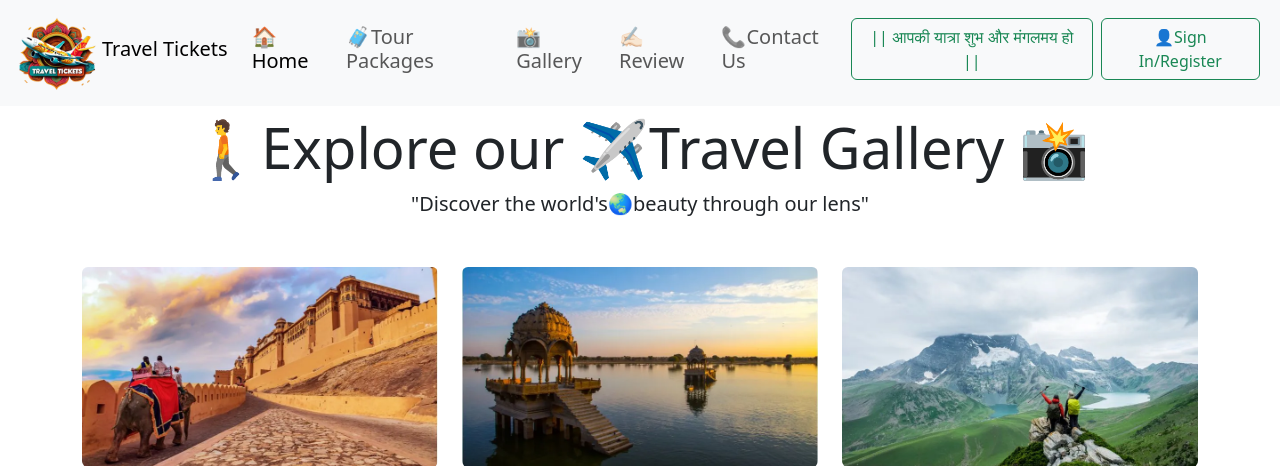
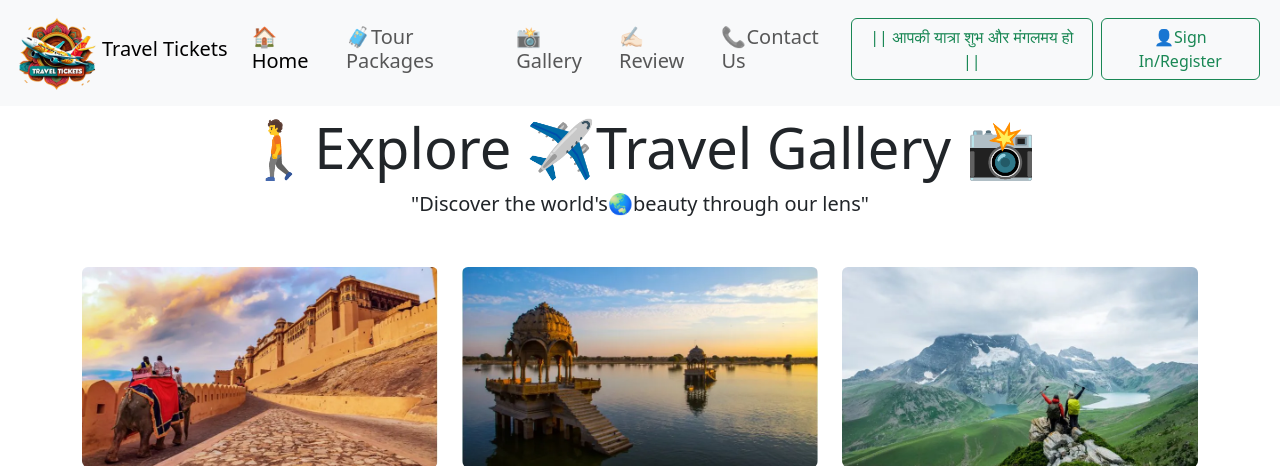
Before and after one commit to SOLANKI-KAILASH/TRAVELTICKETS-WEBSITE-2024, a Django app: page /gallery in a window 1280 px wide. Shown: the top 466 px of the page. Run offline with Django 5.2, Linux system fonts and the light colour scheme.

Commit message:
Update gallery.html

```diff
--- a/templates/gallery.html
+++ b/templates/gallery.html
@@ -3,7 +3,7 @@
 {% block body %}
 <header class="jumbotron jumbotron-fluid text-center">
   <div class="container my-2">
-      <h1 class="display-4">🚶Explore our ✈Travel Gallery 📸</h1>
+      <h1 class="display-4">🚶Explore  ✈Travel Gallery 📸</h1>
       <p class="lead">"Discover the world's🌏beauty through our lens"</p>
   </div>
 </header>
```
